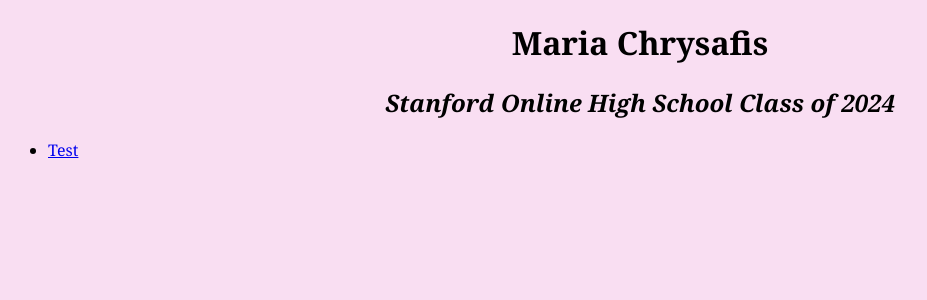
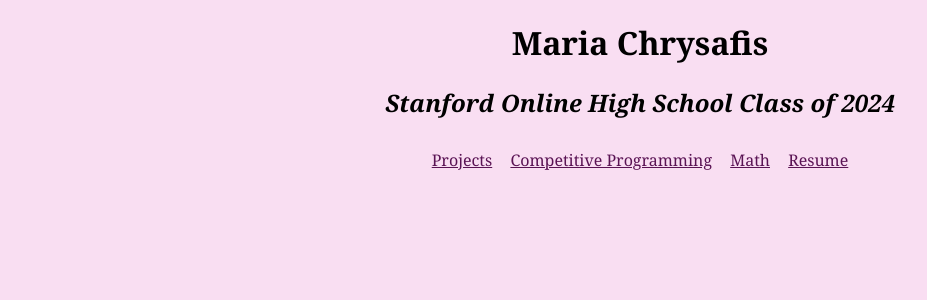
Before and after one commit to MariaChrysafis/Personal, a PHP site: page / in a window 1280 px wide. Shown: the top 300 px of the page, without its empty margins (0-927 px from the left). Run offline with PHP 8.4, Linux system fonts and the light colour scheme.

Commit message:
updated some stuff
updated some stuff

```diff
--- a/index.html
+++ b/index.html
@@ -7,8 +7,11 @@
     <body>
         <h1>Maria Chrysafis</h1>
         <h2>Stanford Online High School Class of 2024</h2>
-        <ul>
-            <li> <a href="MariaChrysafis.github.io/projects">Test</a> </li>
-        </ul>
+        <div class="navbar">
+            <a href="#home">Projects</a>
+            <a href="#home">Competitive Programming</a>
+            <a href="#home">Math</a>
+            <a href="#home">Resume</a>
+        </div>
     </body>
 </html>
--- a/styles.css
+++ b/styles.css
@@ -3,6 +3,26 @@ body {
     font-family: Georgia;
     cursor: pointer;
 }
+.navbar {
+    overflow: hidden;
+    top: 0; /* Position the navbar at the top of the page */
+    text-align: center;
+    padding: 10px;
+}
+
+.navbar a {
+    color: white;
+    padding: 7px;
+    color:rgb(249, 222, 242);
+    color:rgb(90, 19, 84);
+}
+
+.navbar a:hover {
+    font-style: italic;
+    font-size: 20px;
+}
+
+
 h1 {
     text-align: center;
 }
```
